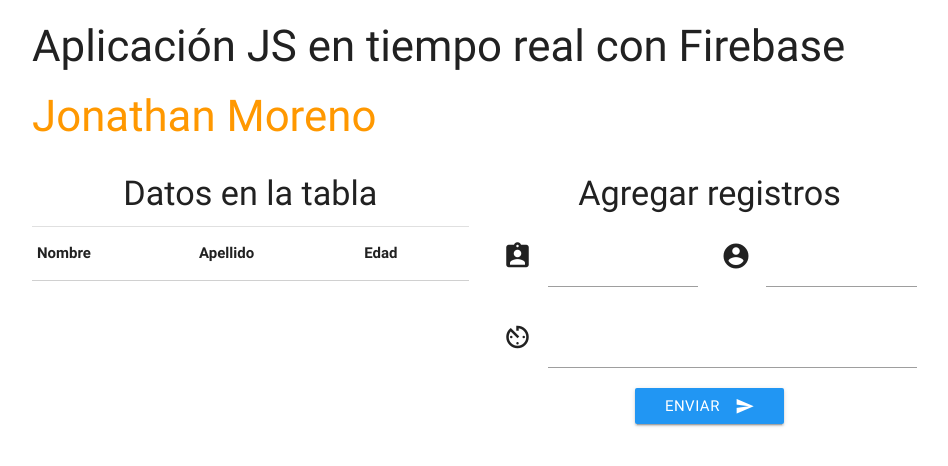
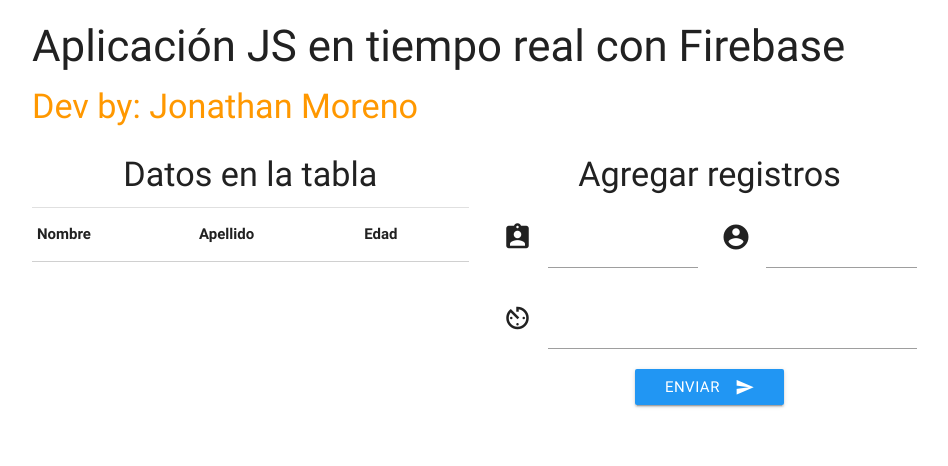
Before and after one commit to jonathanquehay/datosFirebase, a plain HTML site: page index.html in a window 1280 px wide. Shown: the whole page, without its empty margins (160-1108 px from the left). Drawn offline with Linux system fonts and the light colour scheme; no server answers.

Commit message:
Otro cambio

```diff
--- a/index.html
+++ b/index.html
@@ -12,7 +12,7 @@
 <body>
     <div class="container">
       <h3>Aplicación JS en tiempo real con Firebase</h3>
-      <h3 class="orange-text">Jonathan Moreno</h3>
+      <h4 class="orange-text">Dev by: Jonathan Moreno</h4>
       <div class="row">
         <!-- para la tabla de datos -->
         <div class="col s12 m6 l6">
```
